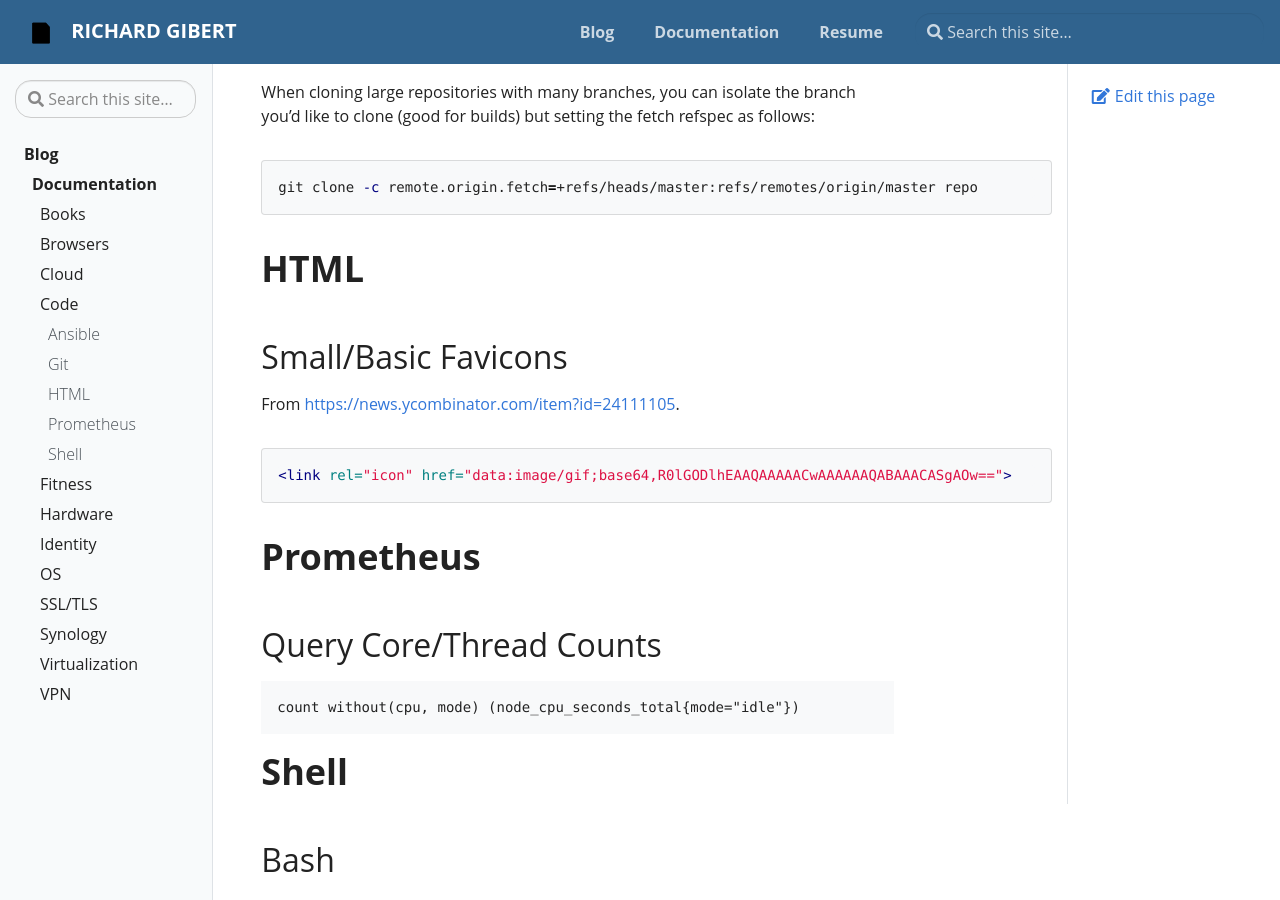
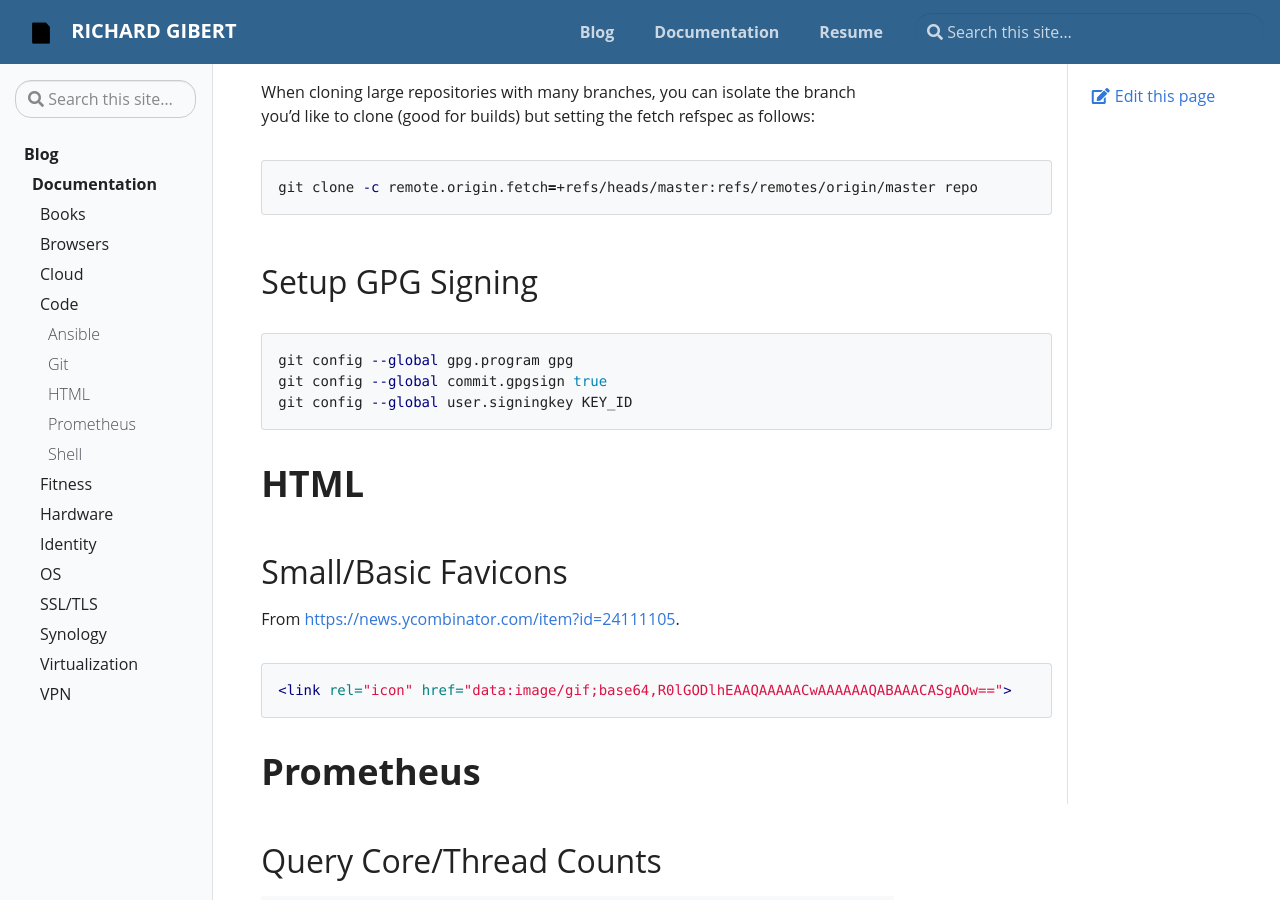
Before and after one commit to rgibert/rgibert.github.io, a Jekyll site: the page built from _docs/code.md, in a window 1280 px wide and 900 px high, scrolled down 2009 px. Built offline with Jekyll 4.4.1, drawn with Linux system fonts in a browser that asks for light colours.

Commit message:
add gpg signing for git

```diff
--- a/_docs/code.md
+++ b/_docs/code.md
@@ -81,6 +81,14 @@ When cloning large repositories with many branches, you can isolate the branch y
 git clone -c remote.origin.fetch=+refs/heads/master:refs/remotes/origin/master repo
 ~~~
 
+## Setup GPG Signing
+
+~~~ bash
+git config --global gpg.program gpg
+git config --global commit.gpgsign true
+git config --global user.signingkey KEY_ID
+~~~
+
 # HTML
 
 ## Small/Basic Favicons
```
